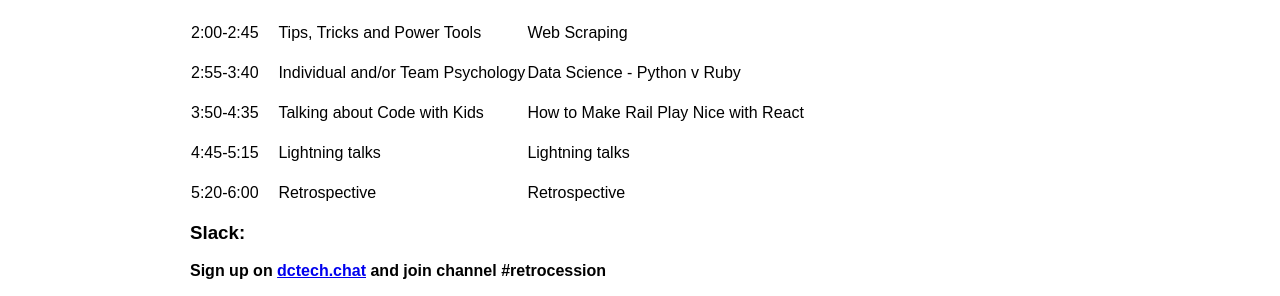
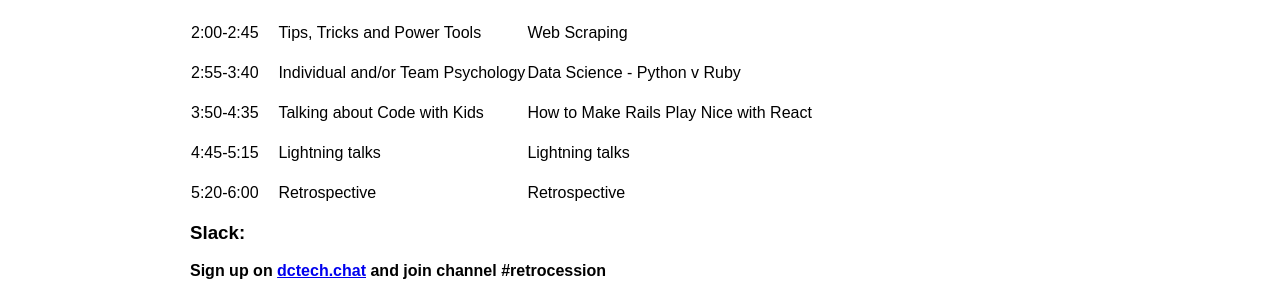
Before and after one commit to arlingtonruby/retroruby.org, a Jekyll site: the page built from schedule.md, in a window 1280 px wide. Shown: the part 332-628 px from the top of the page. Built offline with Jekyll 4.4.1, drawn with Linux system fonts in a browser that asks for light colours; our own code applies the rules of GitHub Pages for plain Markdown files.

Commit message:
Fix typo on schedule.

```diff
--- a/schedule.md
+++ b/schedule.md
@@ -17,7 +17,7 @@
 |             |                               |               |
 | 2:55-3:40   | Individual and/or Team Psychology | Data Science - Python v Ruby  |
 |             |                                   |                               |
-| 3:50-4:35   | Talking about Code with Kids | How to Make Rail Play Nice with React  |
+| 3:50-4:35   | Talking about Code with Kids | How to Make Rails Play Nice with React  |
 |             |                              |                                        |
 | 4:45-5:15   | Lightning talks | Lightning talks |
 |             |                  |                  |
```
